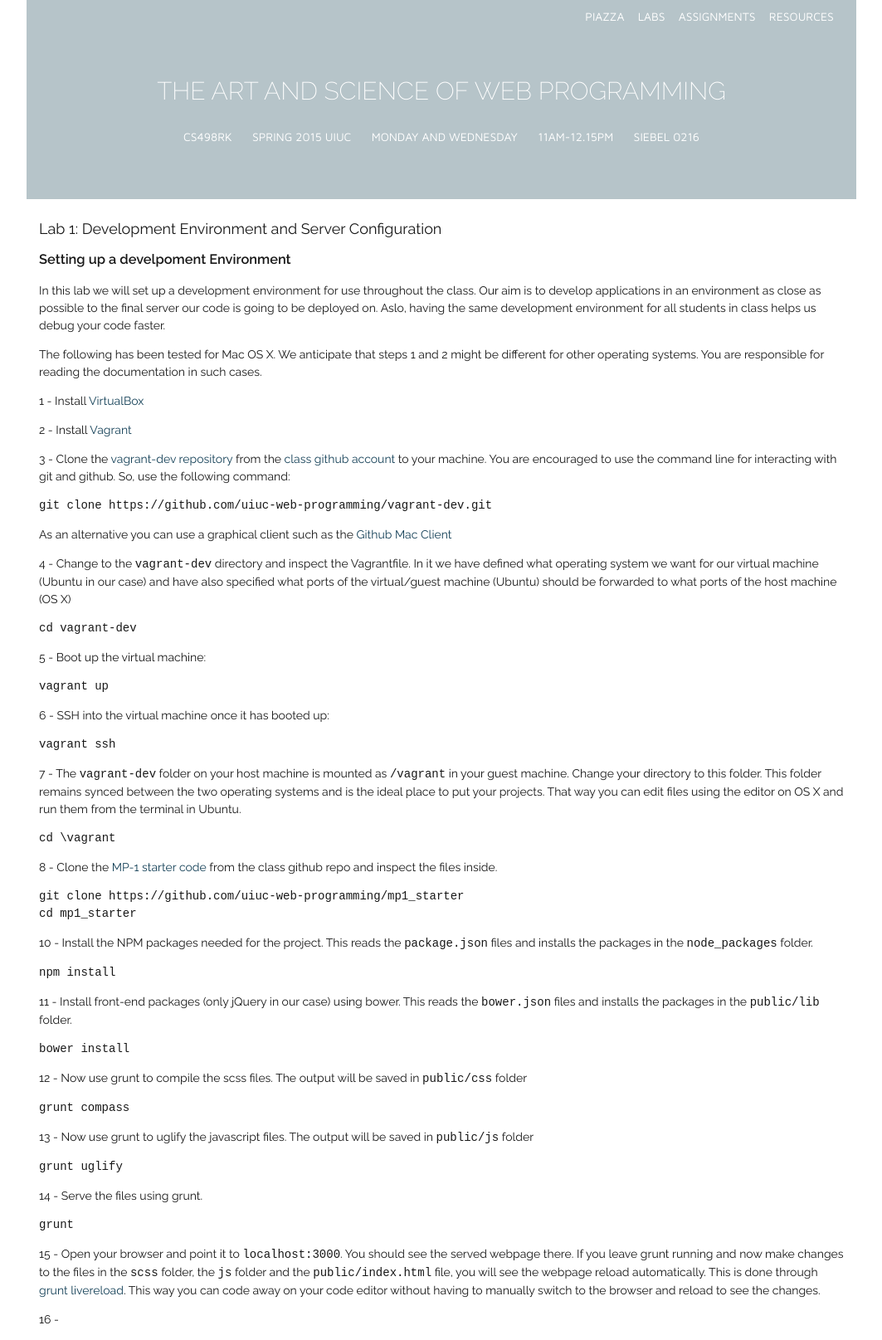
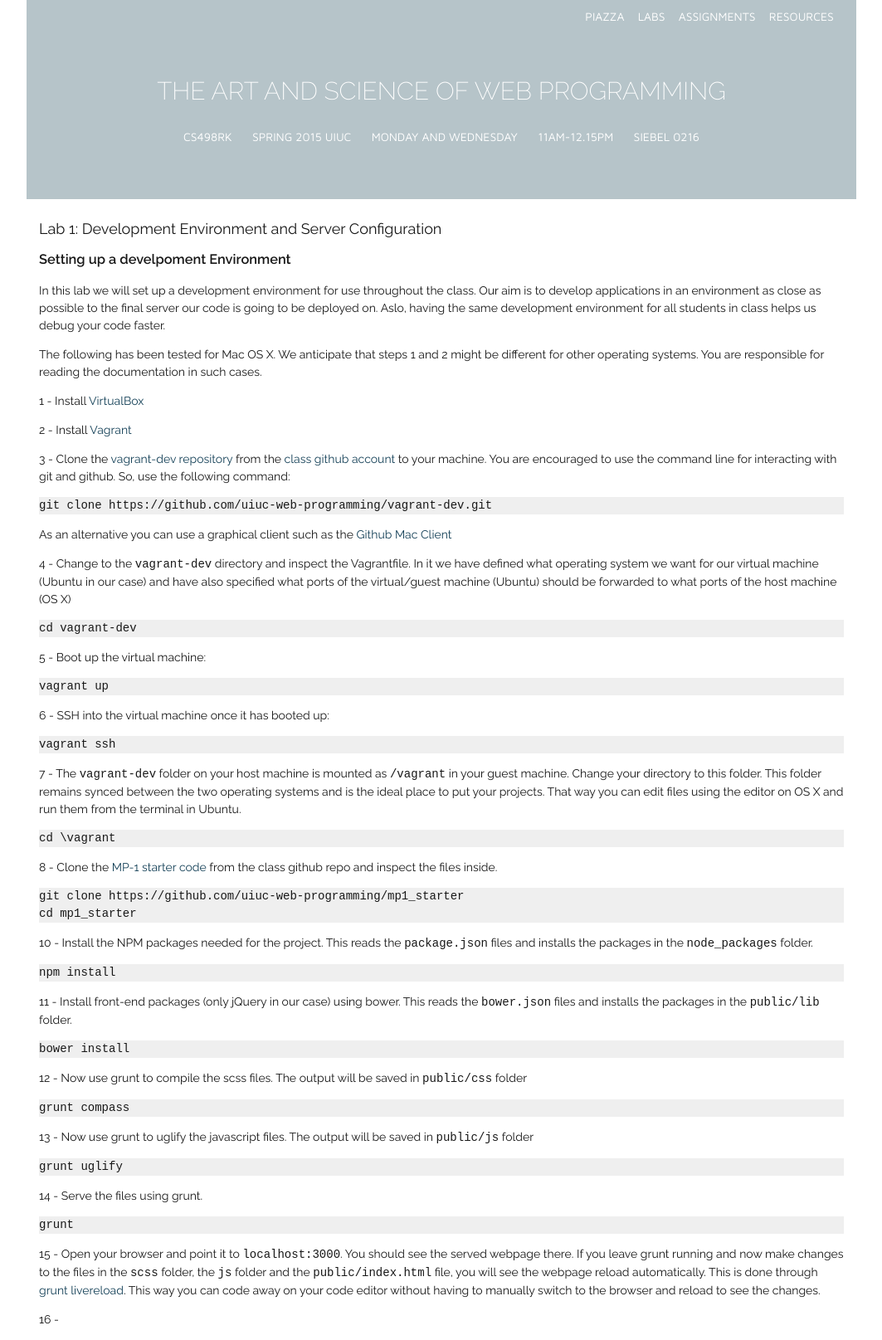
Before and after one commit to biplabdeka/fa2016, a Jekyll site: the page built from _posts/2015-1-28-Lab-1.md, in a window 1280 px wide. Shown: the whole page at 83% size, without its empty margins (108-1171 px from the left). Built offline with Jekyll 4.4.1, drawn with Linux system fonts in a browser that asks for light colours; Markdown is read by kramdown in place of the engine named in the settings.

Commit message:
added background color for code

```diff
--- a/css/main.css
+++ b/css/main.css
@@ -2,6 +2,10 @@
 @import url(//fonts.googleapis.com/css?family=Source+Sans+Pro:300,400,600,700,800);
 @import url(//fonts.googleapis.com/css?family=Raleway:200,300,400,600);
 /* line 316, ../bower_components/foundation/scss/foundation/components/_global.scss */
+.highlight{
+  background-color: #efefef;
+}
+
 meta.foundation-version {
   font-family: "/5.3.3/";
 }
```
